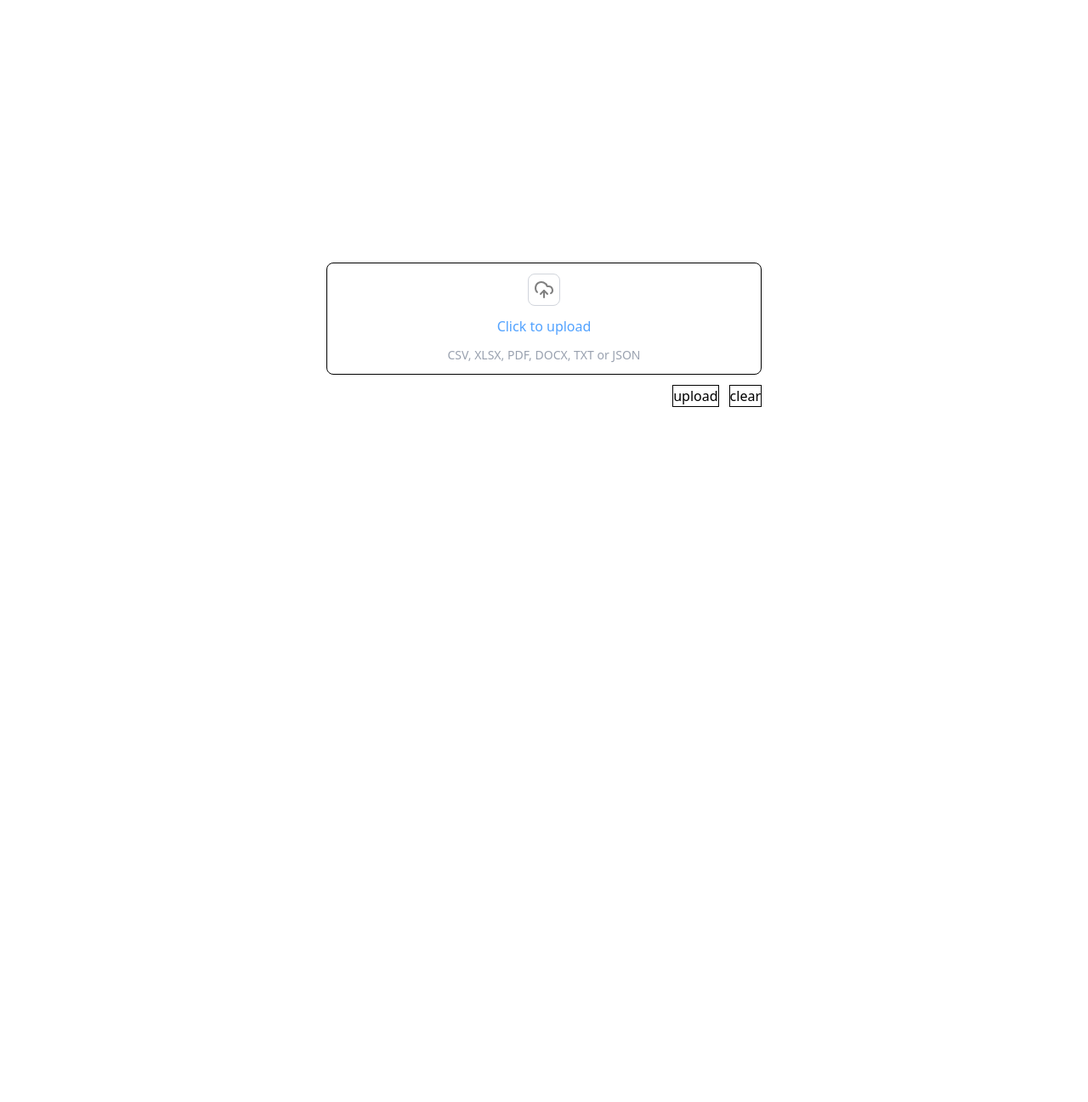
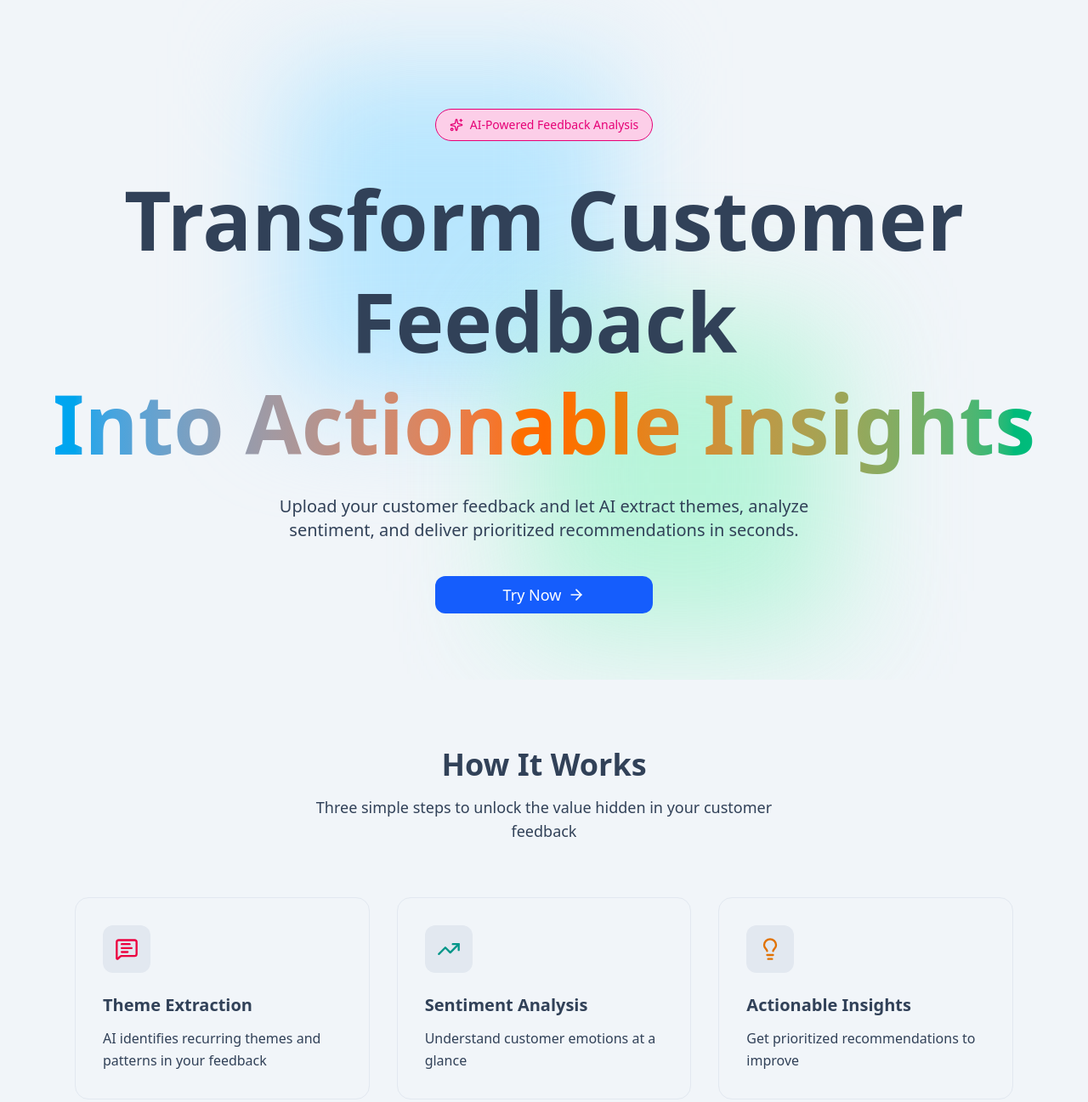
Before and after one commit to sameera-g-mathad/customer-feedback-theme-extractor, a React app in the folder frontend/: page / in a window 1280 px wide. Shown: the top 1297 px of the page at 85% size. Before the commit the page ends 800 px from the top, so only its background shows below. Built offline with nearby package versions, Linux system fonts and the light colour scheme; the HTML template or start-up script is replaced by a standard one.

Commit message:
frontend: added homepage

```diff
--- a/frontend/package.json
+++ b/frontend/package.json
@@ -12,9 +12,11 @@
   "dependencies": {
     "@tailwindcss/vite": "^4.1.18",
     "axios": "^1.13.2",
+    "framer-motion": "^12.24.7",
     "lucide-react": "^0.562.0",
     "react": "^19.2.0",
     "react-dom": "^19.2.0",
+    "react-router-dom": "^7.11.0",
     "tailwindcss": "^4.1.18"
   },
   "devDependencies": {
--- a/frontend/src/App.css
+++ b/frontend/src/App.css
@@ -0,0 +1 @@
+@import 'tailwindcss';
--- a/frontend/src/App.tsx
+++ b/frontend/src/App.tsx
@@ -1,10 +1,17 @@
-import { FeedBackUpload } from "@/components";
+import { BrowserRouter, Routes, Route } from "react-router-dom";
+import { FeedBackUpload, Home } from "@/components";
 
 function App() {
 
   return (
-    <div className="w-screen h-screen">
-      <FeedBackUpload />
+    <div className="bg-slate-100 text-slate-700 w-screen  min-h-screen">
+      <BrowserRouter>
+        <Routes>
+          <Route index Component={Home} path="/" />
+          <Route Component={FeedBackUpload} path="/upload" />
+        </Routes>
+      </BrowserRouter>
+
     </div>
   )
 }
--- /dev/null
+++ b/frontend/src/components/Home.tsx
@@ -0,0 +1,174 @@
+import React from "react";
+import { motion } from "framer-motion";
+import { ArrowRight, MessageSquareText, TrendingUp, Lightbulb, Sparkles } from "lucide-react";
+import { useNavigate } from "react-router-dom";
+
+export const Home: React.FC = () => {
+    return <div className="w-full h-full ">
+        <FirstSection />
+        <SecondSection />
+        <Footer />
+    </div>;
+};
+
+const FirstSection: React.FC = () => {
+    const navigate = useNavigate();
+    return <div className="w-full h-screen flex flex-col ">
+        <div className="relative overflow-hidden">
+
+            <motion.div
+                animate={{ x: [0, 100, 0] }}
+                transition={{
+                    duration: 5,
+                    repeat: Infinity,
+                    ease: "easeInOut",
+                }}
+                className="absolute top-20 left-1/4 w-96 h-96 bg-sky-200 blur-3xl"
+            />
+
+            <motion.div
+                animate={{
+                    scale: [1, 1.15, 1],
+                    opacity: [0.5, 0.75, 0.5],
+                }}
+                transition={{
+                    duration: 10,
+                    repeat: Infinity,
+                    ease: "easeInOut",
+                    delay: 1,
+                }}
+                className="absolute bottom-20 right-1/4 w-80 h-80 bg-emerald-200 blur-3xl"
+            />
+
+            <div className="relative  px-6 py-24 lg:py-32">
+                <motion.div
+                    initial={{ opacity: 0, y: 20 }}
+                    animate={{ opacity: 1, y: 0 }}
+                    transition={{ duration: 0.6 }}
+                    className="text-center"
+                >
+                    <div className="inline-flex items-center gap-2 px-4 py-2 rounded-full bg-pink-200 border border-pink-600 text-pink-600 text-sm font-medium mb-8">
+                        <Sparkles className="w-4 h-4" />
+                        AI-Powered Feedback Analysis
+                    </div>
+
+                    <h1 className="text-xl md:text-6xl lg:text-8xl font-bold text-foreground mb-6 leading-tight">
+                        Transform Customer Feedback
+                        <br />
+                        <motion.span
+                            initial={{ clipPath: "inset(0 100% 0 0)" }}
+                            animate={{ clipPath: "inset(0 0% 0 0)" }}
+                            transition={{ duration: 0.8, ease: "easeOut", delay: 0.3 }}
+                            className="text-transparent bg-clip-text bg-linear-to-r from-sky-500 via-orange-500 to-emerald-500 inline-block"
+                        >
+                            Into Actionable Insights
+                        </motion.span>
+
+
+                    </h1>
+
+                    <p className="text-lg md:text-xl text-muted-foreground max-w-2xl mx-auto mb-10">
+                        Upload your customer feedback and let AI extract themes, analyze sentiment,
+                        and deliver prioritized recommendations in seconds.
+                    </p>
+
+                    <motion.div
+                        initial={{ opacity: 0, y: 10 }}
+                        animate={{ opacity: 1, y: 0 }}
+                        transition={{ duration: 0.6, delay: 0.2 }}
+                        className="flex flex-col sm:flex-row items-center justify-center gap-4"
+                    >
+                        <button
+                            // size="lg"
+                            onClick={() => navigate("/upload")}
+                            className="group flex items-center justify-center text-lg px-4 py-2 sm:w-64 bg-blue-600 hover:bg-blue-500 text-white rounded-xl shadow-glow"
+                        >
+                            Try Now
+                            <ArrowRight className="ml-2 w-5 h-5 group-hover:translate-x-1 transition-transform" />
+                        </button>
+                    </motion.div>
+                </motion.div>
+            </div>
+        </div>
+    </div>
+}
+
+const SecondSection: React.FC = () => {
+    const features = [
+        {
+            icon: MessageSquareText,
+            title: "Theme Extraction",
+            description: "AI identifies recurring themes and patterns in your feedback",
+            borderColor: 'hover:border-rose-300',
+            properties: 'group-hover:bg-rose-300',
+            textColor: 'text-rose-600'
+        },
+        {
+            icon: TrendingUp,
+            title: "Sentiment Analysis",
+            description: "Understand customer emotions at a glance",
+            borderColor: 'hover:border-teal-300',
+            properties: 'group-hover:bg-teal-300',
+            textColor: 'text-teal-600'
+        },
+        {
+            icon: Lightbulb,
+            title: "Actionable Insights",
+            description: "Get prioritized recommendations to improve",
+            borderColor: 'hover:border-amber-300',
+            properties: 'group-hover:bg-amber-300',
+            textColor: 'text-amber-600'
+        },
+    ];
+    return <div className="relative w-full h-screen">
+
+        <div className="relative max-w-6xl mx-auto px-6 py-20">
+            <motion.div
+                initial={{ opacity: 0, y: 20 }}
+                whileInView={{ opacity: 1, y: 0 }}
+                viewport={{ once: true }}
+                transition={{ duration: 0.6 }}
+                className="text-center mb-16"
+            >
+                <h2 className="text-3xl md:text-4xl font-bold text-foreground mb-4">
+                    How It Works
+                </h2>
+                <p className="text-muted-foreground text-lg max-w-xl mx-auto">
+                    Three simple steps to unlock the value hidden in your customer feedback
+                </p>
+            </motion.div>
+
+            <div className="grid md:grid-cols-3 gap-8">
+                {features.map((feature, index) => (
+                    <motion.div
+                        key={feature.title}
+                        initial={{ opacity: 0, y: 20 }}
+                        whileInView={{ opacity: 1, y: 0 }}
+                        viewport={{ once: true }}
+                        transition={{ duration: 0.6, delay: index * 0.1 }}
+                        className={`group p-8 rounded-2xl bg-card border border-slate-200 transition-all duration-300 hover:shadow-card ${feature.borderColor}`}
+                    >
+                        <div className={`w-14 h-14 rounded-xl flex items-center justify-center mb-6 transition-colors bg-slate-200 ${feature.properties}`}>
+                            <feature.icon className={`w-7 h-7 ${feature.textColor}`} />
+                        </div>
+                        <h3 className="text-xl font-semibold text-foreground mb-3">
+                            {feature.title}
+                        </h3>
+                        <p className="text-muted-foreground leading-relaxed">
+                            {feature.description}
+                        </p>
+                    </motion.div>
+                ))}
+            </div>
+
+        </div>
+    </div>
+}
+
+const Footer: React.FC = () => {
+    return <footer className="py-8">
+        <div className="max-w-6xl mx-auto px-6 text-center text-muted-foreground text-sm">
+            © 2026 Feedback Theme Extractor. All rights reserved.
+        </div>
+    </footer>
+}
--- a/frontend/src/components/index.ts
+++ b/frontend/src/components/index.ts
@@ -1,2 +1,3 @@
 export * from './FeedBackUpload';
 export * from './FileList';
+export * from './Home';
```
Also changed, not shown: 1 other file (tests, documents, lock files or other folders).
